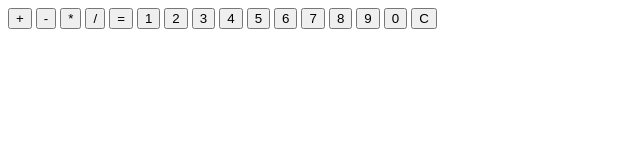
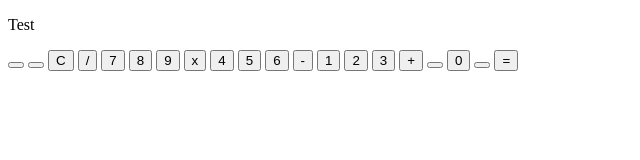
Before and after one commit to The0z/JS_Calculator, a plain HTML site: page index.html in a window 1280 px wide. Shown: the whole page, without its empty margins (0-640 px from the left). Drawn offline with Linux system fonts and the light colour scheme.

Commit message:
Rearrange calculator html layout

```diff
--- a/index.html
+++ b/index.html
@@ -8,23 +8,34 @@
     <script src="app.js" defer></script>
 </head>
 <body>
-    <button id="addBtn">+</button>
-    <button id="subBtn">-</button>
-    <button id="multBtn">*</button>
-    <button id="divBtn">/</button>
-    <button id="opBtn">=</button>
+    <div id="calculator">
+        <p id="numField">Test</p>
+        <div id="btnContainer">
+            <button id="blank1"></button>
+            <button id="blank2"></button>
+            <button id="clearBtn">C</button>
+            <button id="divBtn">/</button>
 
-    <button id="btn1">1</button>
-    <button id="btn2">2</button>
-    <button id="btn3">3</button>
-    <button id="btn4">4</button>
-    <button id="btn5">5</button>
-    <button id="btn6">6</button>
-    <button id="btn7">7</button>
-    <button id="btn8">8</button>
-    <button id="btn9">9</button>
-    <button id="btn0">0</button>
+            <button id="btn7">7</button>
+            <button id="btn8">8</button>
+            <button id="btn9">9</button>
+            <button id="multBtn">x</button>
 
-    <button id="clearBtn">C</button>
+            <button id="btn4">4</button>
+            <button id="btn5">5</button>
+            <button id="btn6">6</button>
+            <button id="subBtn">-</button>
+
+            <button id="btn1">1</button>
+            <button id="btn2">2</button>
+            <button id="btn3">3</button>
+            <button id="addBtn">+</button>
+
+            <button id="blank3"></button>
+            <button id="btn0">0</button>
+            <button id="blank4"></button>
+            <button id="opBtn">=</button>
+        </div>
+    </div>
 </body>
 </html>
```
